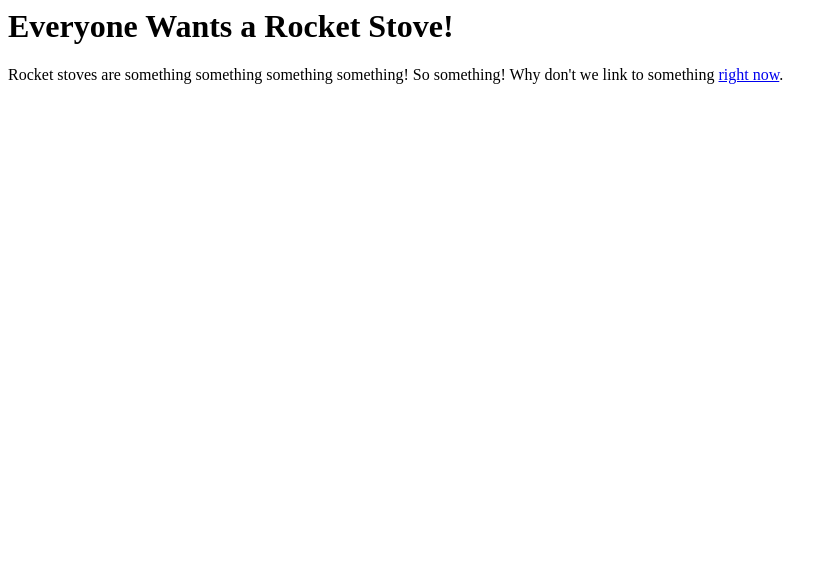
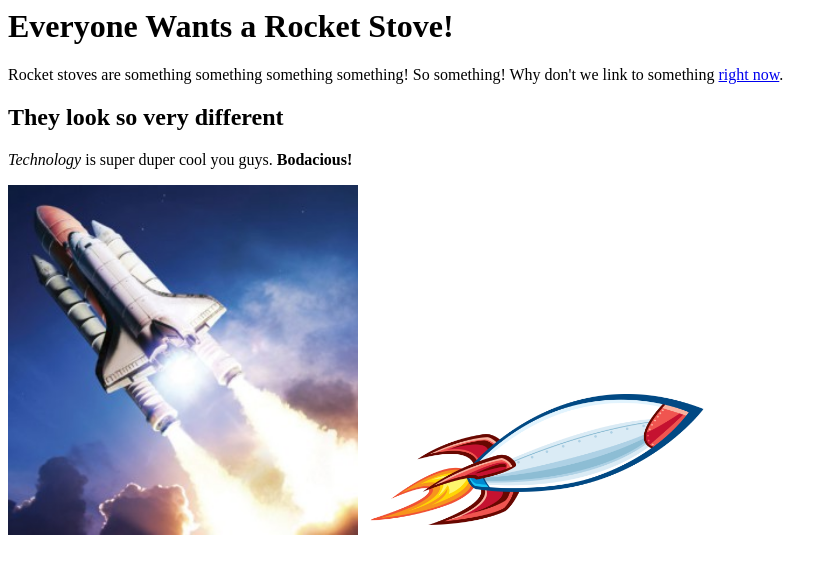
Before and after one commit to susieairheart/webdev-week1-sep12, a plain HTML site: page index.html in a window 1280 px wide. Shown: the whole page, without its empty margins (0-838 px from the left). Drawn offline with Linux system fonts and the light colour scheme.

Commit message:
update page with images

```diff
--- a/index.html
+++ b/index.html
@@ -9,5 +9,14 @@
                 <p>
                     Rocket stoves are something something something something! So something! Why don't we link to something <a href="http://www.google.com" target="_blank">right now</a>.
                 </p>
+            <h2>They look so very different</h2>
+                <p>
+                    <em>Technology</em> is super duper cool you guys. <strong>Bodacious!</strong>
+                </p>
+                <span>
+                    <div>
+                    <img src="/images/rocketyay.jpg" width=350>
+                    <img src="images/rocket.jpg" width=350>
+                </div></span>
         </body>
 </html>
```
Lines whose indentation alone changed are shown as unchanged.
